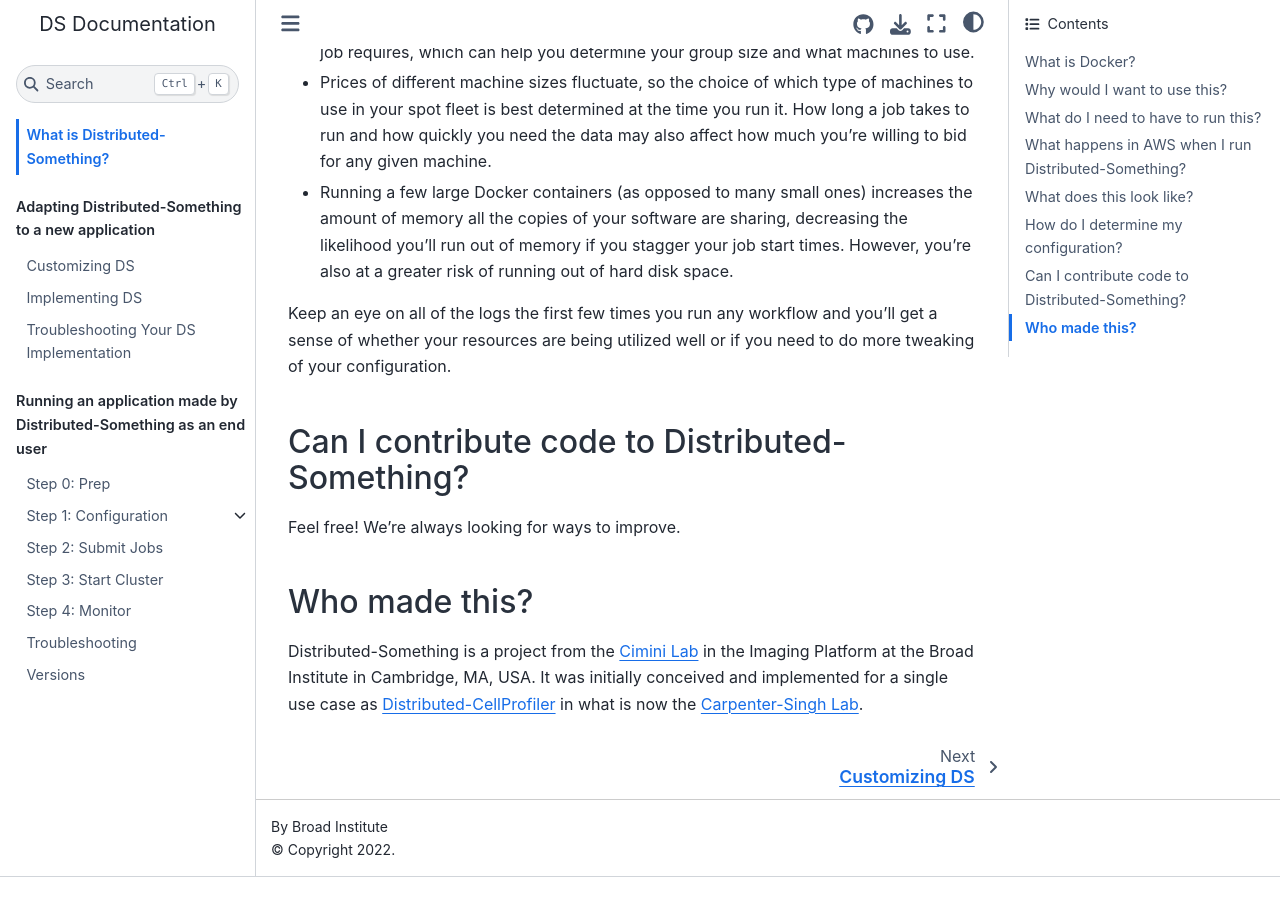
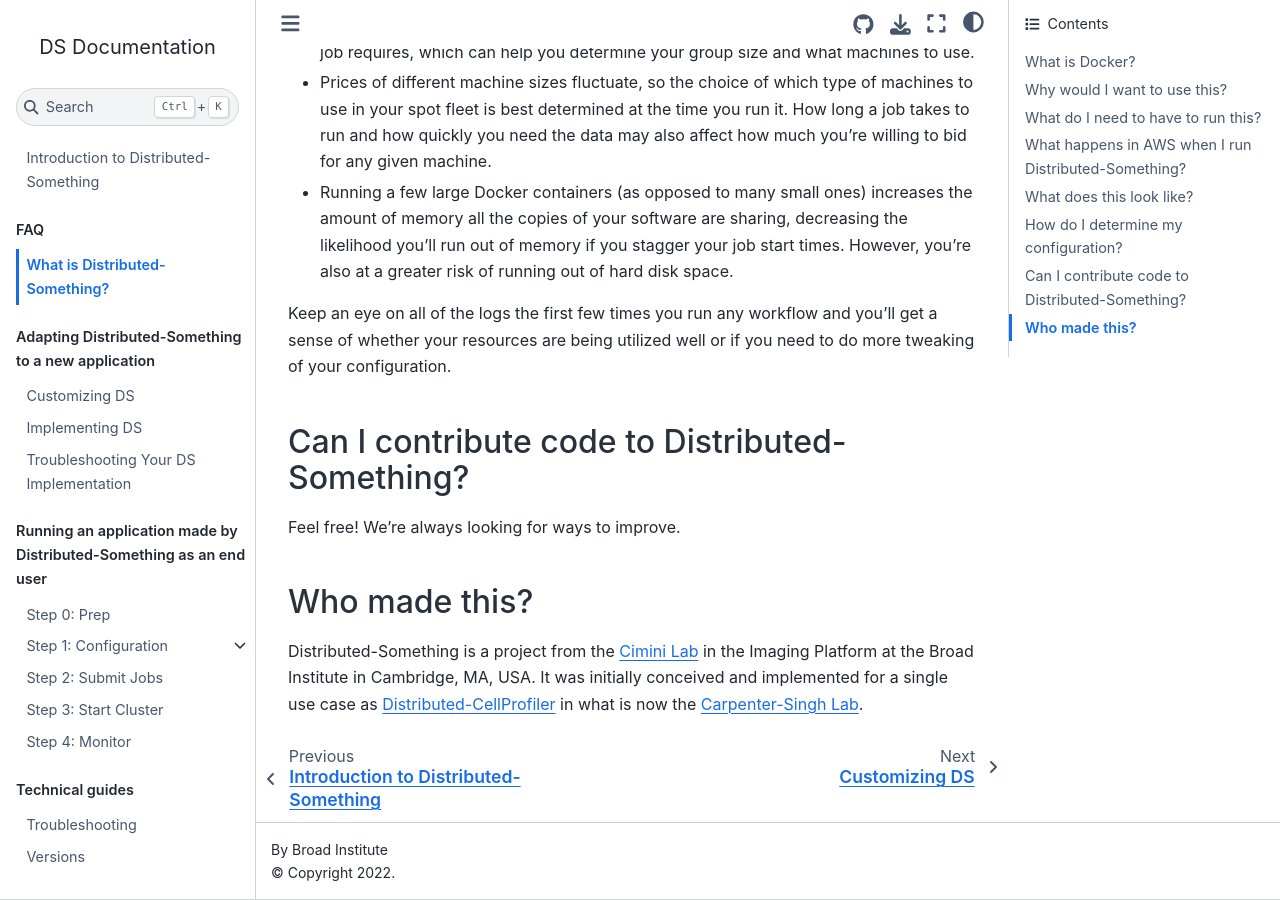
Before and after one commit to DistributedScience/Distributed-Something, a Jupyter Book: the page built from documentation/DS-documentation/overview.md, in a window 1280 px wide and 900 px high, scrolled down 3566 px. Built offline with Jupyter Book 1.0.4 settings and Sphinx 7.4.7 and the Sphinx Book theme 1.1.4, drawn with Linux system fonts in a browser that asks for light colours; before the commit the page ends 4443 px from its top, so only the background shows below that.

Commit message:
Higher-level intro, reorg

```diff
--- a/documentation/DS-documentation/_toc.yml
+++ b/documentation/DS-documentation/_toc.yml
@@ -2,8 +2,11 @@
 # Learn more at https://jupyterbook.org/customize/toc.html
 
 format: jb-book
-root: overview
+root: introduction
 parts:
+- caption: FAQ
+  chapters:
+  - file: overview
 - caption: Adapting Distributed-Something to a new application
   chapters:
   - file: customizing_DS
@@ -18,7 +21,7 @@
   - file: step_2_submit_jobs
   - file: step_3_start_cluster
   - file: step_4_monitor
-- caption:
+- caption: Technical guides
   chapters:
   - file: troubleshooting_runs
   - file: versions
```
Also changed, not shown: documentation/DS-documentation/customizing_DS.md (+1 -0 lines), documentation/DS-documentation/introduction.md (added, +27 -0 lines), documentation/DS-documentation/step_1_configuration.md (+1 -0 lines).
